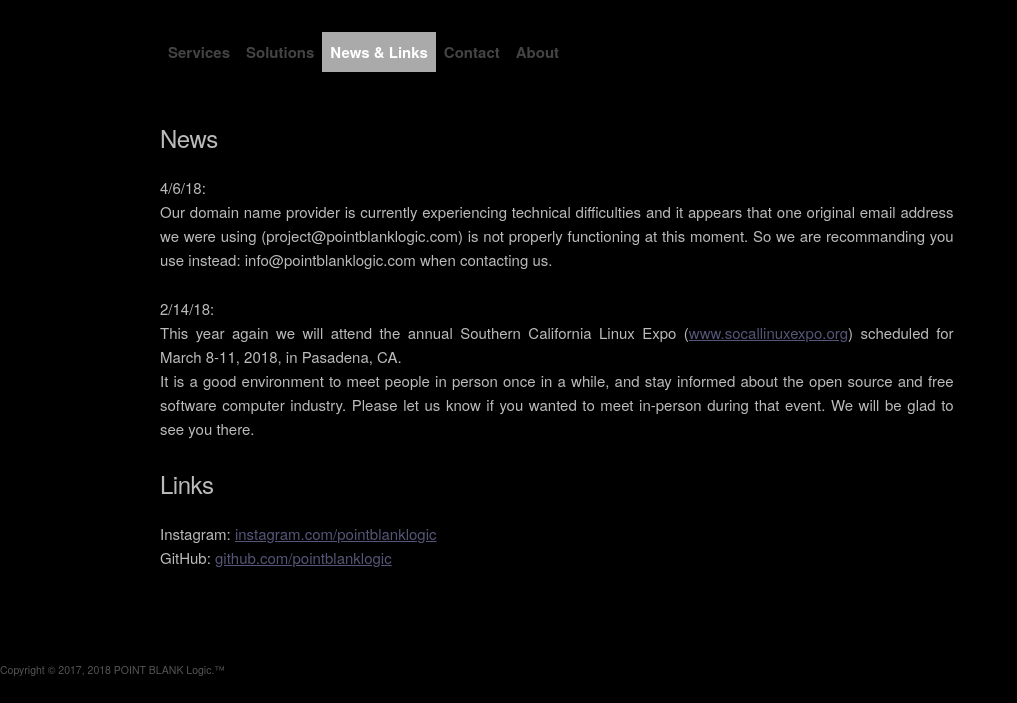
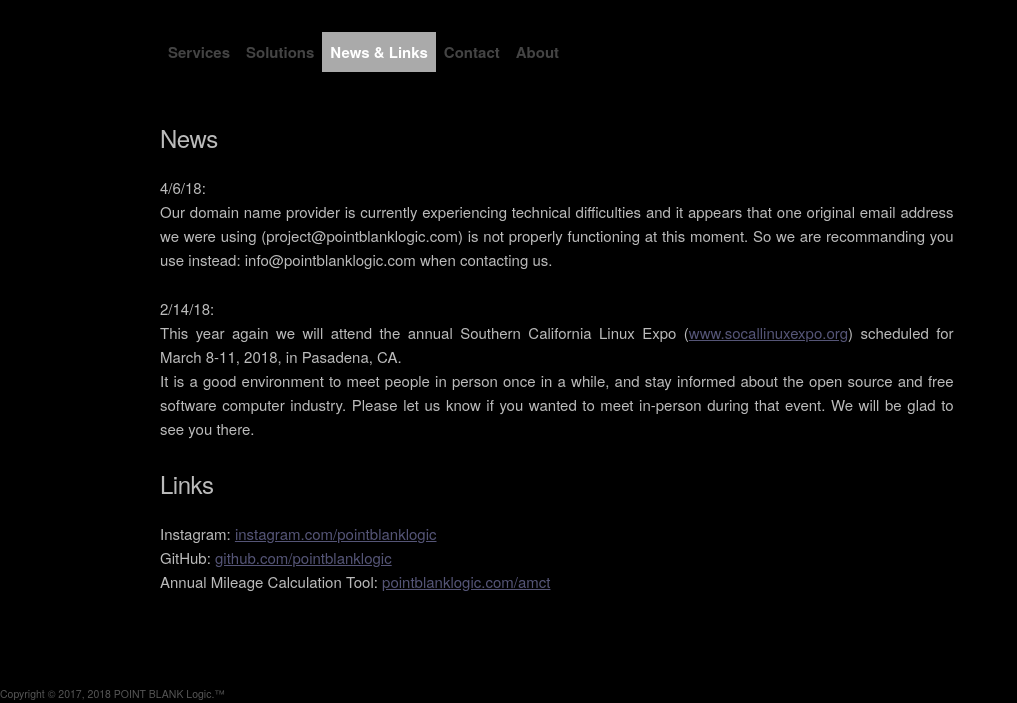
Before and after one commit to studylab/general, a plain HTML site: page docs/news.html in a window 1280 px wide. Shown: the part 281-984 px from the top of the page, without its empty margins (0-1017 px from the left). Before the commit the page ends 960 px from the top, so only its background shows below. Drawn offline with Linux system fonts and the light colour scheme.

Commit message:
Link added towards the Annual Mileage tool.

```diff
--- a/docs/news.html
+++ b/docs/news.html
@@ -92,8 +92,10 @@
            <br>
 	   GitHub:
 	   <a href="https://github.com/pointblanklogic" target="_blank">github.com/pointblanklogic</a>
+           <br>
+	   Annual Mileage Calculation Tool:
+	   <a href="https://www.pointblanklogic.com/amct" target="_blank">pointblanklogic.com/amct</a>
         </p>
-
 	</div>
       </div>
     </div>
```
Also changed, not shown: docs/amct.html (added, +6 -0 lines).
